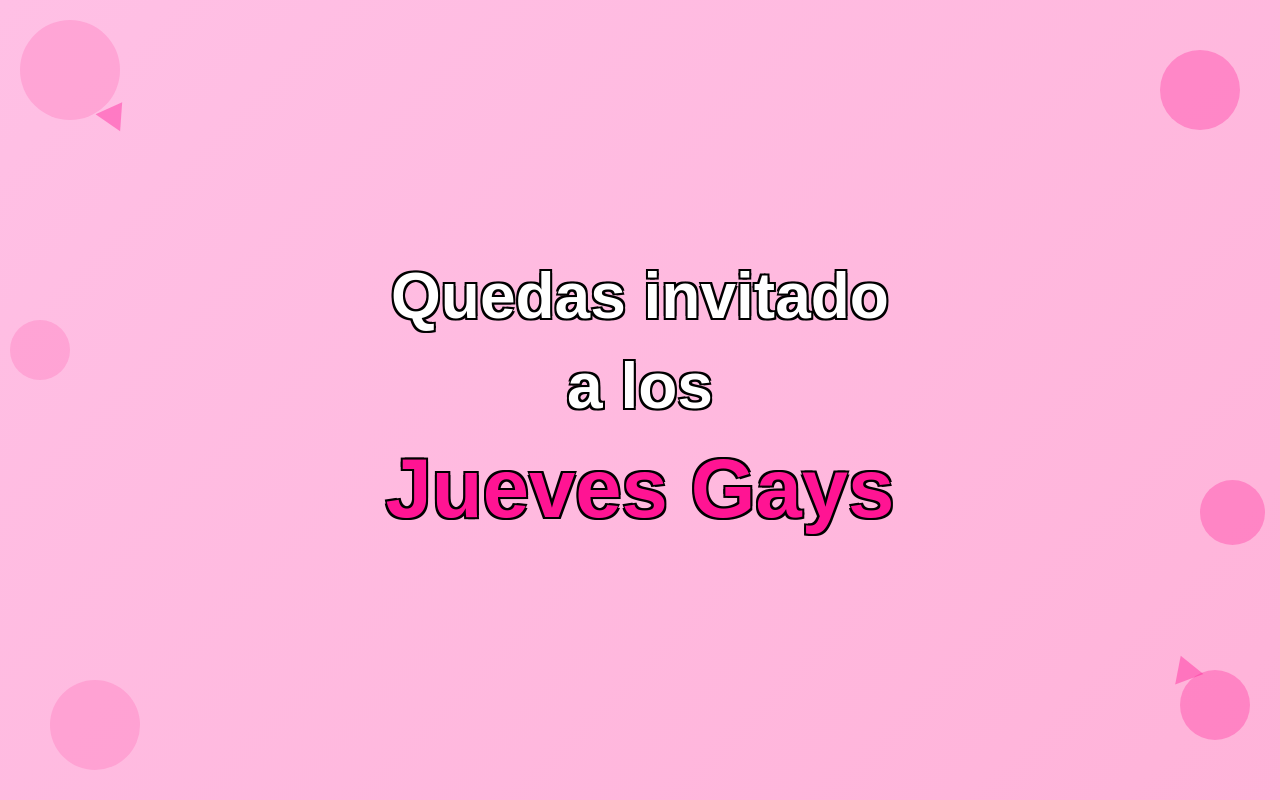
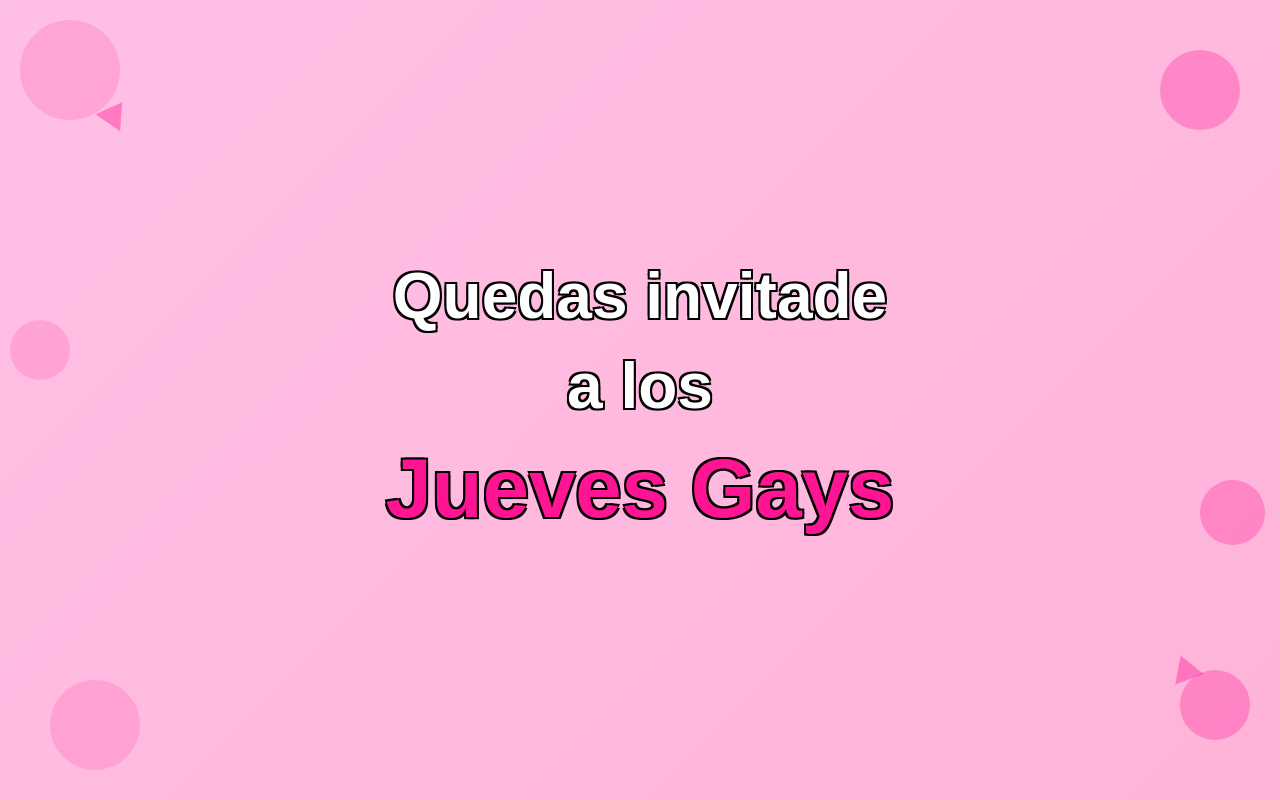
Before and after one commit to gramos-l/gramos-l.github.io, a plain HTML site: page index.html in a window 1280 px wide. Drawn offline with Linux system fonts and the light colour scheme.

Commit message:
Change 'invitado' to 'invitade' in invitation text

```diff
--- a/index.html
+++ b/index.html
@@ -135,7 +135,7 @@
 
     <div class="invitation">
         <h1>
-            Quedas invitado<br>
+            Quedas invitade<br>
             a los<br>
             <span class="highlight">Jueves Gays</span>
         </h1>
```
